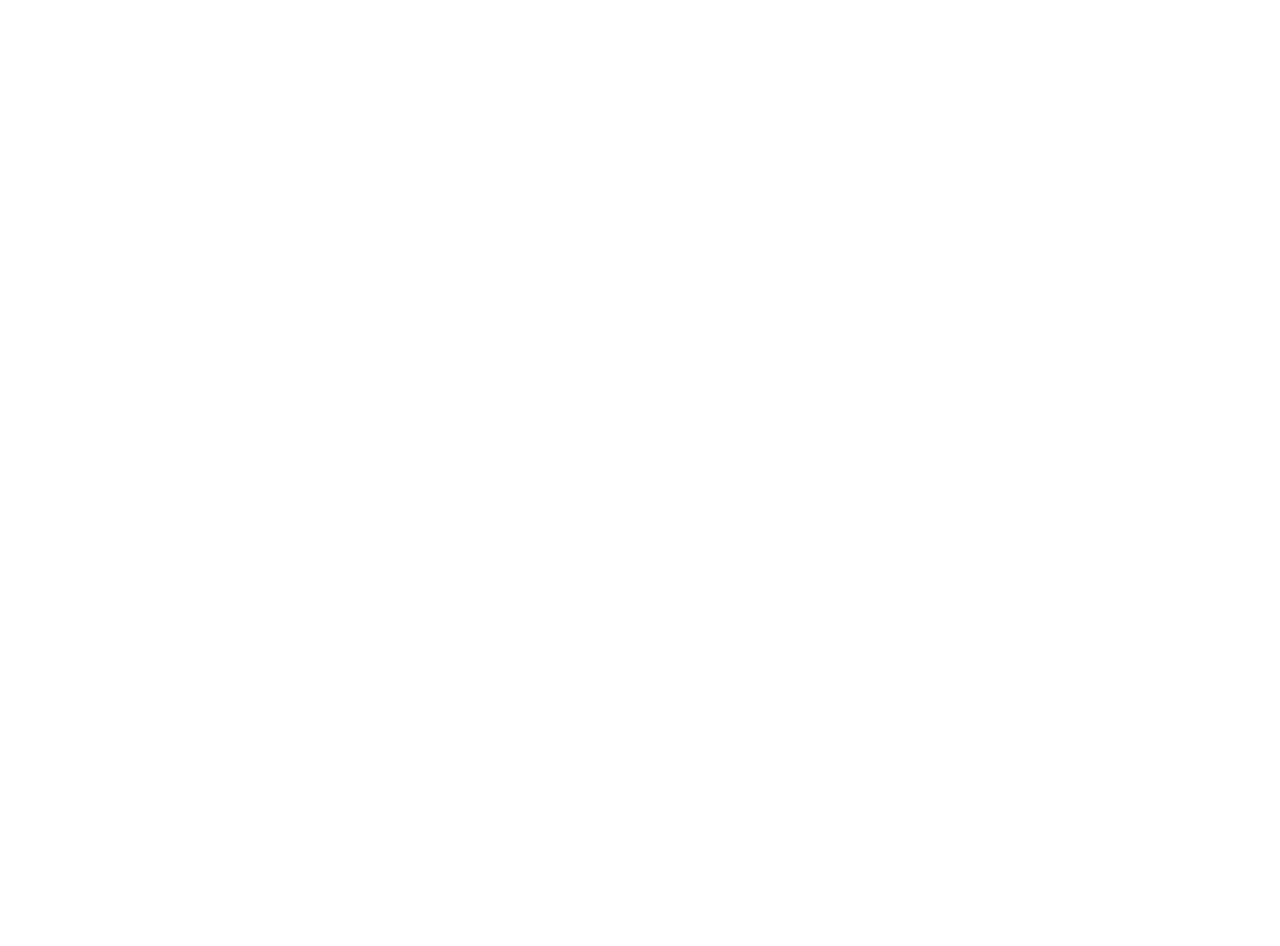
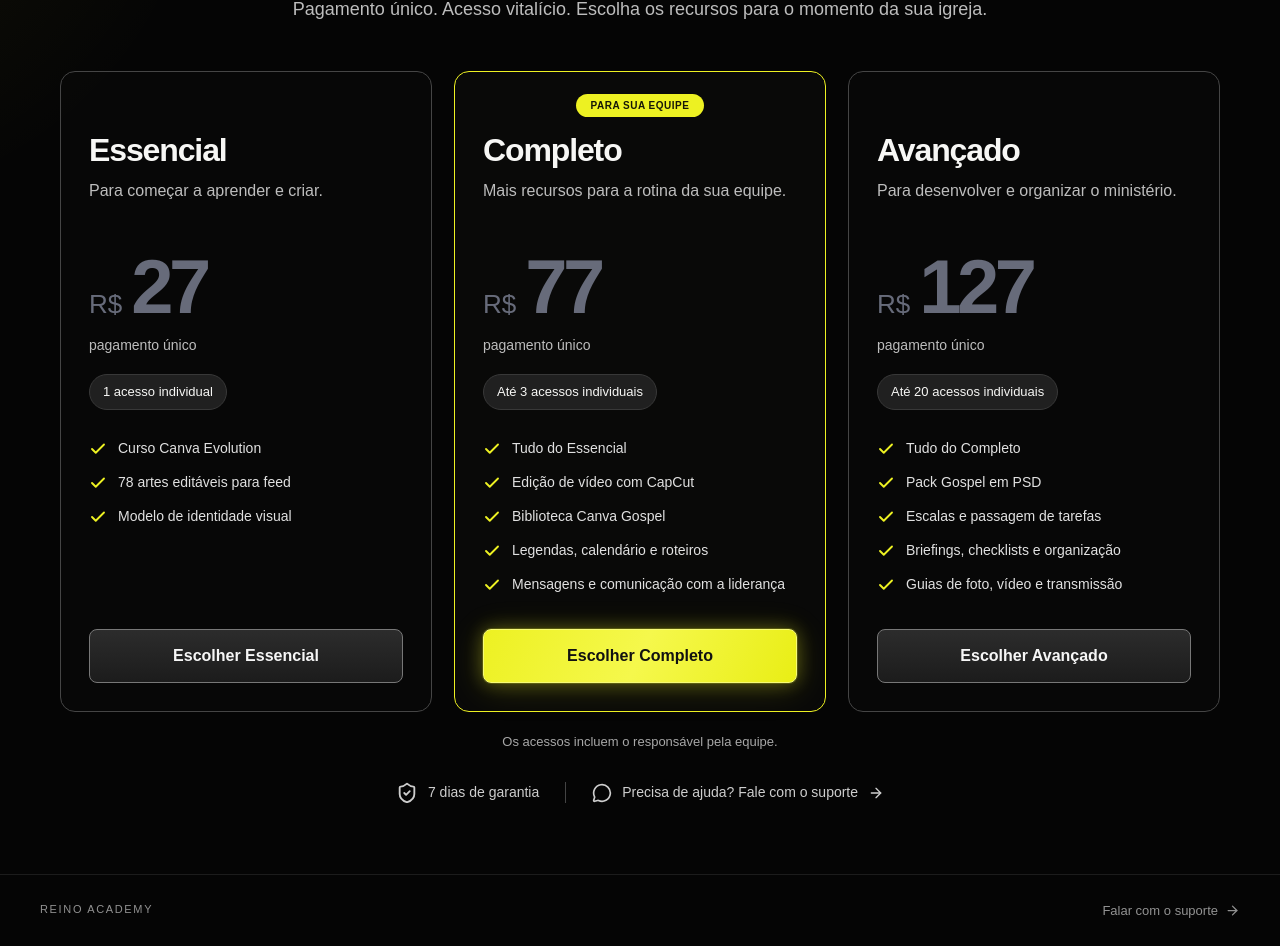
Before and after one commit to ThaleszCodes/Reino-Academy, a React (Vite) app: page / in a window 1280 px wide. Shown: the part 2639-3585 px from the top of the page. Before the commit the page ends 2512 px from the top, so only its background shows below. Built offline with nearby package versions, Linux system fonts and the light colour scheme; a web font is replaced by a local one.

Commit message:
Add pricing fold with premium glowing Completo CTA and sweeping reflection

```diff
--- a/src/Landing.tsx
+++ b/src/Landing.tsx
@@ -1,5 +1,5 @@
-import { useEffect, useRef } from 'react';
-import { ArrowRight, X } from 'lucide-react';
+import { useEffect } from 'react';
+import { ArrowRight, Check, ShieldCheck, MessageCircle } from 'lucide-react';
 import './landing.css';
 
 const plans = [
@@ -7,6 +7,11 @@
   { name: 'Completo', price: 77, seats: 'Até 3 acessos', description: 'Mais recursos para a rotina da sua equipe.', url: 'https://pay.cakto.com.br/r8oymyi' },
   { name: 'Avançado', price: 127, seats: 'Até 20 acessos', description: 'Para desenvolver e organizar o ministério.', url: 'https://pay.cakto.com.br/39ri33i' },
 ];
+const planFeatures: Record<string,string[]> = {
+  Essencial: ['Curso Canva Evolution', '78 artes editáveis para feed', 'Modelo de identidade visual'],
+  Completo: ['Tudo do Essencial', 'Edição de vídeo com CapCut', 'Biblioteca Canva Gospel', 'Legendas, calendário e roteiros', 'Mensagens e comunicação com a liderança'],
+  Avançado: ['Tudo do Completo', 'Pack Gospel em PSD', 'Escalas e passagem de tarefas', 'Briefings, checklists e organização', 'Guias de foto, vídeo e transmissão'],
+};
 const resources = [
   { id: 'cursos', image: '01', title: 'Cursos técnicos', text: 'Canva Evolution e edição de vídeo com CapCut, conforme o plano escolhido.' },
   { id: 'artes', image: '04', title: 'Artes editáveis', text: 'Modelos para personalizar a comunicação dos cultos, eventos e ministérios.' },
@@ -14,14 +19,13 @@
 ];
 
 export default function Landing() {
-  const dialog = useRef<HTMLDialogElement>(null);
   useEffect(() => {
     document.title = 'Reino Academy — Aprenda a comunicar melhor';
     const previous = document.documentElement.style.colorScheme;
     document.documentElement.style.colorScheme = 'dark';
     return () => { document.documentElement.style.colorScheme = previous; };
   }, []);
-  const openPlans = () => dialog.current?.showModal();
+  const openPlans = () => document.getElementById('planos')?.scrollIntoView({behavior: window.matchMedia('(prefers-reduced-motion: reduce)').matches ? 'instant' : 'smooth', block:'start'});
   return <div className="lp">
     <a className="lp-skip" href="#conteudo">Pular para o conteúdo</a>
     <section className="lp-hero" aria-labelledby="lp-title">
@@ -65,13 +69,29 @@
         <p className="lp-routine-note">Recursos disponíveis conforme o plano escolhido.</p>
       </div>
     </section>
+    <section id="planos" className="lp-pricing" aria-labelledby="pricing-title">
+      <div className="lp-section-intro">
+        <p className="lp-eyebrow">UM PRÓXIMO PASSO PARA SUA MÍDIA</p>
+        <h2 id="pricing-title" tabIndex={-1}>Escolha o <span>próximo passo</span> da sua mídia.</h2>
+        <p>Pagamento único. Acesso vitalício. Escolha os recursos para o momento da sua igreja.</p>
+      </div>
+      <div className="lp-offers">{plans.map(plan => {
+        const featured = plan.name === 'Completo';
+        return <article className={featured ? 'lp-offer lp-offer-featured' : 'lp-offer'} key={plan.name} aria-labelledby={`offer-${plan.name}`}>
+          <div className="lp-offer-label">{featured && <span>PARA SUA EQUIPE</span>}</div>
+          <h3 id={`offer-${plan.name}`}>{plan.name}</h3>
+          <p className="lp-offer-description">{plan.description}</p>
+          <p className="lp-offer-price"><span>R$</span><strong>{plan.price}</strong></p>
+          <p className="lp-offer-payment">pagamento único</p>
+          <span className="lp-offer-seats">{plan.seats}{plan.name === 'Essencial' ? ' individual' : ' individuais'}</span>
+          <ul>{planFeatures[plan.name].map(feature => <li key={feature}><Check size={18} aria-hidden="true"/><span>{feature}</span></li>)}</ul>
+          <a className={featured ? 'lp-cta lp-offer-cta lp-cta-premium' : 'lp-cta lp-offer-cta lp-cta-muted'} href={plan.url}><span>Escolher {plan.name}</span></a>
+        </article>;
+      })}</div>
+      <p className="lp-access-note">Os acessos incluem o responsável pela equipe.</p>
+      <div className="lp-pricing-trust"><span><ShieldCheck size={22} aria-hidden="true"/>7 dias de garantia</span><a href="https://wa.me/5553991257648" target="_blank" rel="noopener noreferrer"><MessageCircle size={20} aria-hidden="true"/>Precisa de ajuda? Fale com o suporte <ArrowRight size={16} aria-hidden="true"/></a></div>
+    </section>
     <footer className="lp-footer"><span>REINO ACADEMY</span><a href="https://wa.me/5553991257648" target="_blank" rel="noopener noreferrer">Falar com o suporte <ArrowRight size={15}/></a></footer>
     </div>
-    <dialog ref={dialog} className="lp-plans" aria-labelledby="plans-title" onClick={e => { if (e.target === e.currentTarget) dialog.current?.close(); }}>
-      <button className="lp-close" aria-label="Fechar planos" onClick={() => dialog.current?.close()}><X size={22}/></button>
-      <p className="lp-eyebrow">ESCOLHA SEU PRÓXIMO PASSO</p><h2 id="plans-title">Um investimento. Acesso vitalício.</h2>
-      <p className="lp-plan-intro">Pagamento único e 7 dias de garantia. Confira todos os detalhes da oferta no checkout.</p>
-      <div className="lp-plan-grid">{plans.map(plan => <article key={plan.name}><h3>{plan.name}</h3><p>{plan.description}</p><strong><small>R$</small>{plan.price}</strong><span>{plan.seats}</span><a className="lp-cta" href={plan.url}>Escolher {plan.name} <ArrowRight size={17}/></a></article>)}</div>
-    </dialog>
   </div>;
 }
--- a/src/landing.css
+++ b/src/landing.css
@@ -24,3 +24,39 @@
 .lp-routine-note{color:#929292;font-size:12px;line-height:1.6;text-align:right;margin-top:auto!important;padding-top:30px}
 @media(max-width:1100px) and (min-width:761px){.lp-routine{padding-inline:40px;gap:45px}.lp-routine-list li{gap:16px;grid-template-columns:42px 1fr}.lp-routine-list .lp-step-number{font-size:34px}}
 @media(max-width:760px){.lp-routine{grid-template-columns:1fr;padding:65px 24px 55px;gap:48px}.lp-routine h2{font-size:clamp(40px,10.8vw,65px)}.lp-routine-intro{font-size:18px;margin:25px 0 28px!important;max-width:440px}.lp-routine .lp-cta{font-size:16px;min-height:54px;max-width:360px;width:100%}.lp-routine-details{padding-top:0}.lp-routine-list li{grid-template-columns:38px minmax(0,1fr);gap:18px;padding:28px 0}.lp-routine-list .lp-step-number{font-size:30px}.lp-routine-list h3{font-size:22px;margin-bottom:11px}.lp-routine-list p{font-size:17px}.lp-routine-note{text-align:left;padding-top:12px;font-size:11px}.lp-routine::before{inset:-250px -100px -120px;background:radial-gradient(ellipse 340px 440px at 100% 250px,rgba(237,241,34,.11),rgba(237,241,34,.03) 45%,transparent 78%),radial-gradient(ellipse 350px 430px at 0% calc(100% - 100px),rgba(237,241,34,.11),rgba(237,241,34,.03) 45%,transparent 78%)}}
+
+/* Pricing lives in the same story canvas. Its light overlaps the previous fold. */
+.lp-pricing{position:relative;background:transparent;max-width:1440px;margin:auto;padding:85px 60px 70px;scroll-margin-top:28px}
+.lp-pricing::before{content:"";position:absolute;inset:-260px -180px -100px;z-index:-1;pointer-events:none;background:radial-gradient(ellipse 500px 480px at 0% 300px,rgba(237,241,34,.11),rgba(237,241,34,.025) 46%,transparent 78%)}
+.lp-pricing .lp-section-intro>p:last-child{font-size:18px}
+.lp-offers{display:grid;grid-template-columns:repeat(3,minmax(0,1fr));gap:22px;margin-top:46px}
+.lp-offer{padding:22px 28px 28px;display:flex;flex-direction:column;border:1px solid #454545;border-radius:15px;background:rgba(10,10,10,.52);min-width:0}
+.lp-offer-featured{border-color:var(--lp-yellow);background:rgba(12,12,10,.6)}
+.lp-offer-label{height:29px;display:flex;justify-content:center;align-items:flex-start;margin-bottom:8px}
+.lp-offer-label>span{background:var(--lp-yellow);color:#161707;border-radius:20px;font-size:10px;letter-spacing:.05em;font-weight:700;padding:5px 15px;line-height:1.3}
+.lp-offer h3{font-size:32px;line-height:1.2;font-weight:650}
+.lp-offer-description{min-height:48px;font-size:16px;color:#bdbdbd;line-height:1.5;margin-top:10px!important}
+.lp-offer-price{display:flex;align-items:baseline;gap:9px;margin-top:20px!important;line-height:1}
+.lp-offer-price>span{font-size:26px;font-weight:500}
+.lp-offer-price>strong{font-size:76px;letter-spacing:-.06em;line-height:1.05;font-weight:650}
+.lp-offer-payment{font-size:14px;color:#bdbdbd;margin:7px 0 18px!important}
+.lp-offer-seats{align-self:flex-start;padding:8px 13px;border:1px solid #383838;background:#202020;border-radius:25px;font-size:13px;line-height:1.4}
+.lp-offer ul{list-style:none;padding:0;margin:28px 0 34px;display:grid;gap:13px}
+.lp-offer li{display:flex;align-items:flex-start;gap:11px;color:#e1e1e1;font-size:14px;line-height:1.5}
+.lp-offer li>svg{flex-shrink:0;color:var(--lp-yellow);margin-top:2px;stroke-width:2.5}
+.lp .lp-offer-cta{width:100%;margin-top:auto;min-height:54px;font-size:16px;padding:13px 12px;border-radius:8px}
+.lp .lp-cta-muted{background:linear-gradient(180deg,#2c2c2c,#1c1c1c);border:1px solid #777;color:#f6f6f6}
+.lp .lp-cta-muted:hover{background:#353535;border-color:#aaa}
+.lp .lp-cta-premium{position:relative;isolation:isolate;overflow:hidden;background:linear-gradient(115deg,#edf122,#f5f84c 50%,#e9ee15);border:1px solid #f6fa77;box-shadow:0 0 0 1px rgba(237,241,34,.18),0 0 18px rgba(237,241,34,.3),0 5px 34px rgba(237,241,34,.17)}
+.lp .lp-cta-premium>span{position:relative;z-index:1}
+.lp .lp-cta-premium::after{content:"";position:absolute;top:-70%;left:-60%;width:45%;height:240%;pointer-events:none;background:linear-gradient(90deg,transparent,rgba(255,255,255,.2) 25%,rgba(255,255,255,.68) 50%,rgba(255,255,255,.2) 75%,transparent);transform:translateX(-180%) skewX(-22deg);animation:lp-button-reflection 5.5s ease-in-out infinite}
+.lp .lp-cta-premium:hover{background:linear-gradient(115deg,#f4f74c,#fcfe99 50%,#eff42a);box-shadow:0 0 0 1px rgba(237,241,34,.3),0 0 24px rgba(237,241,34,.45),0 6px 42px rgba(237,241,34,.24)}
+@keyframes lp-button-reflection{0%,55%{transform:translateX(-180%) skewX(-22deg);opacity:0}58%{opacity:1}82%{transform:translateX(520%) skewX(-22deg);opacity:1}86%,100%{transform:translateX(520%) skewX(-22deg);opacity:0}}
+.lp-access-note{text-align:center;color:#a8a8a8;font-size:13px;line-height:1.5;margin-top:20px!important}
+.lp-pricing-trust{display:flex;justify-content:center;align-items:center;gap:26px;margin-top:30px;font-size:14px;color:#cecece}
+.lp-pricing-trust>span,.lp-pricing-trust>a{display:inline-flex;align-items:center;gap:10px;line-height:1.5}
+.lp-pricing-trust>a{border-left:1px solid #444;padding-left:26px}
+.lp-pricing-trust>a:hover{color:var(--lp-yellow)}
+@media(min-width:761px) and (max-width:1100px){.lp-pricing{padding-inline:35px}.lp-offers{gap:15px}.lp-offer{padding:19px}.lp-offer h3{font-size:27px}.lp-offer-description{font-size:14px;min-height:63px}.lp-offer-price>strong{font-size:66px}.lp-offer li{font-size:13px;gap:8px}.lp .lp-offer-cta{font-size:14px}}
+@media(max-width:760px){.lp-pricing{padding:45px 24px 50px;scroll-margin-top:20px}.lp-pricing h2{font-size:32px}.lp-pricing .lp-section-intro>p:last-child{font-size:16px}.lp-offers{grid-template-columns:1fr;gap:26px;margin:34px auto 0;max-width:480px}.lp-offer{padding:22px 25px 27px}.lp-offer-label{height:22px;margin-bottom:10px}.lp-offer:not(.lp-offer-featured) .lp-offer-label{display:none}.lp-offer h3{font-size:31px}.lp-offer-description{min-height:0;font-size:16px}.lp-offer-price>strong{font-size:72px}.lp-offer li{font-size:15px}.lp-offer ul{margin-bottom:28px}.lp-pricing-trust{flex-direction:column;gap:15px;font-size:13px}.lp-pricing-trust>a{border:0;padding:0;gap:7px;flex-wrap:wrap;justify-content:center}.lp-access-note{font-size:12px}.lp-pricing::before{inset:-230px -100px -80px;background:radial-gradient(ellipse 330px 480px at 0% 270px,rgba(237,241,34,.11),rgba(237,241,34,.025) 46%,transparent 78%)}}
+@media(prefers-reduced-motion:reduce){.lp .lp-cta-premium::after{animation:none;opacity:0}.lp .lp-offer-cta:hover{transform:none}}
```
Also changed, not shown: 1 other file (tests, documents, lock files or other folders).
